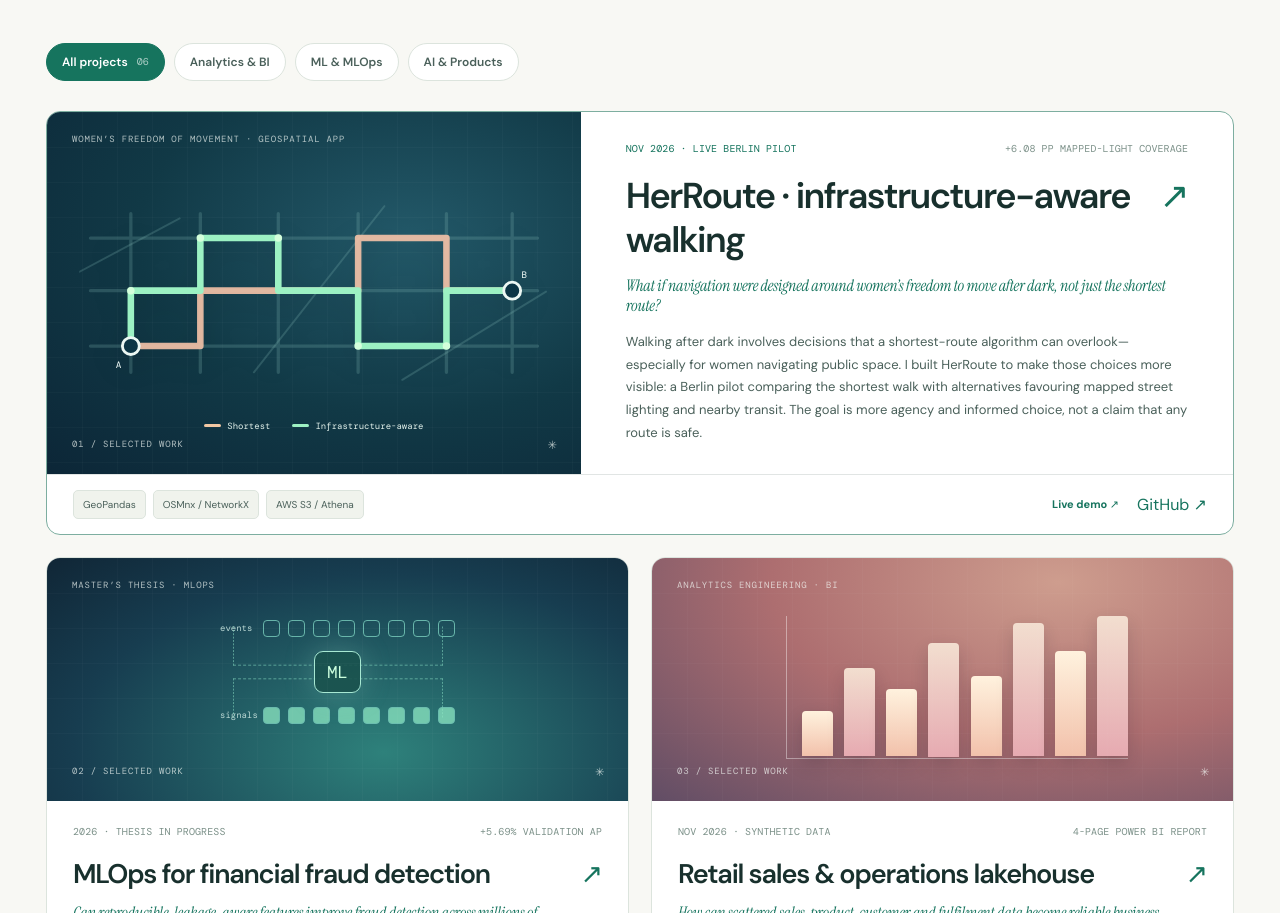
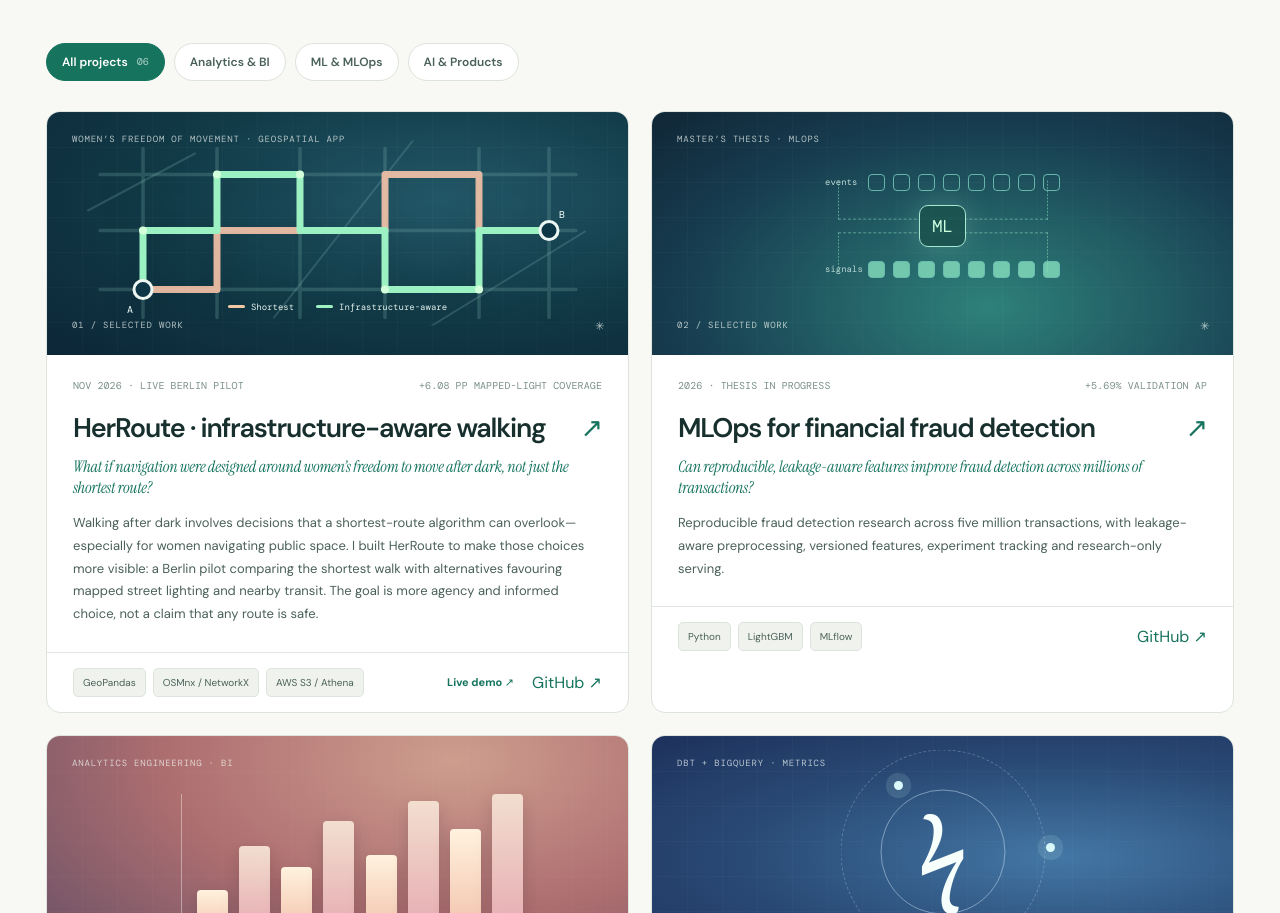
Before and after one commit to IshmitaBasu/IshmitaBasu.github.io, a plain HTML site: page index.html in a window 1280 px wide. Shown: the part 2683-3596 px from the top of the page. Drawn offline with nearby package versions, Linux system fonts and the light colour scheme.

Commit message:
Fix project card rendering in index.html

```diff
--- a/index.html
+++ b/index.html
@@ -984,7 +984,7 @@ function art(p) {
 }
 function renderProjects(filter='all') {
   const list = projects.filter(p => filter === 'all' || p.category === filter);
-  $('#projects-grid').innerHTML = list.map(p => `<article class="project-card ${p.id==='herroute'?'project-card-herroute':''}">
+  $('#projects-grid').innerHTML = list.map(p => `<article class="project-card">
     <button type="button" class="project-card-main" data-open-project="${html(p.id)}" aria-label="Read case study: ${html(p.title)}">
       ${art(p)}<div class="project-card-copy"><div class="project-meta"><span>${html(p.status)}</span><span>${html(p.highlight)}</span></div>
       <h3>${html(p.title)} <span aria-hidden="true" class="project-title-arrow">↗</span></h3><p class="project-question"><em>${html(p.question)}</em></p><p class="project-description">${html(p.description)}</p></div></button>
```
